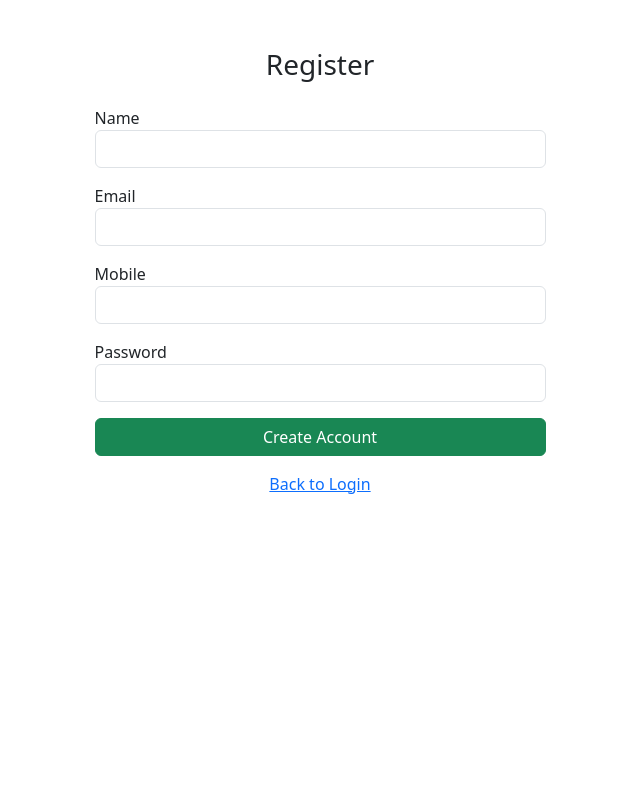
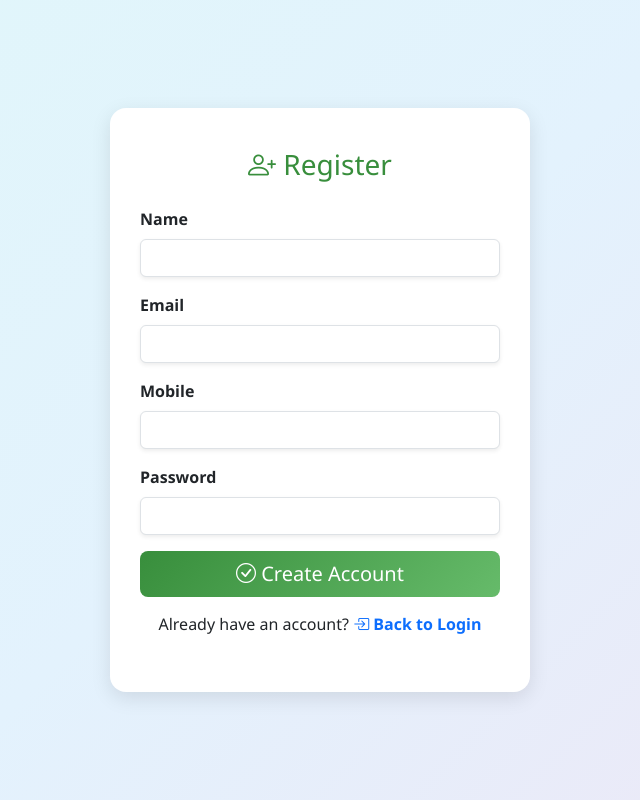
Before and after one commit to ashish86git/test_li, a Flask app: page /register in a window 1280 px wide. Shown: the whole page, without its empty margins (320-960 px from the left). Run offline with Flask 3, Linux system fonts and the light colour scheme.

Commit message:
Add files via upload

```diff
--- a/templates/register.html
+++ b/templates/register.html
@@ -4,21 +4,80 @@
   <meta charset="UTF-8">
   <title>Register</title>
   <link href="https://cdn.jsdelivr.net/npm/bootstrap@5.3.0/dist/css/bootstrap.min.css" rel="stylesheet">
+  <link href="https://cdn.jsdelivr.net/npm/bootstrap-icons/font/bootstrap-icons.css" rel="stylesheet">
+  <style>
+    body {
+      min-height: 100vh;
+      display: flex;
+      justify-content: center;
+      align-items: center;
+      background: linear-gradient(135deg, #e0f7fa, #e3f2fd, #ede7f6);
+      font-family: 'Segoe UI', Tahoma, Geneva, Verdana, sans-serif;
+    }
+    .register-card {
+      background: #fff;
+      border-radius: 16px;
+      padding: 40px 30px;
+      width: 420px;
+      box-shadow: 0px 6px 20px rgba(0,0,0,0.1);
+      animation: fadeIn 0.6s ease-in-out;
+    }
+    .register-card h3 {
+      text-align: center;
+      color: #388e3c;
+      margin-bottom: 25px;
+    }
+    .btn-success {
+      background: linear-gradient(135deg, #388e3c, #66bb6a);
+      border: none;
+    }
+    .btn-success:hover {
+      background: linear-gradient(135deg, #2e7d32, #43a047);
+    }
+    .back-link {
+      text-align: center;
+      margin-top: 15px;
+    }
+    @keyframes fadeIn {
+      from { opacity: 0; transform: translateY(-10px); }
+      to { opacity: 1; transform: translateY(0); }
+    }
+  </style>
 </head>
-<body class="container py-5">
-  <h3 class="text-center mb-4">Register</h3>
-  <div class="row justify-content-center">
-    <div class="col-md-5">
-      <form method="post">
-        <div class="mb-3"><label>Name</label><input class="form-control" name="name" required></div>
-        <div class="mb-3"><label>Email</label><input type="email" class="form-control" name="email" required></div>
-        <div class="mb-3"><label>Mobile</label><input class="form-control" name="mobile" required></div>
-        <div class="mb-3"><label>Password</label><input type="password" class="form-control" name="password" required></div>
-        <button class="btn btn-success w-100">Create Account</button>
-      </form>
-      <div class="text-center mt-3">
-        <a href="{{ url_for('login') }}">Back to Login</a>
+<body>
+  <div class="register-card">
+    <h3><i class="bi bi-person-plus"></i> Register</h3>
+
+    <form method="post">
+      <div class="mb-3">
+        <label class="form-label fw-bold">Name</label>
+        <input class="form-control shadow-sm" name="name" required>
       </div>
+      <div class="mb-3">
+        <label class="form-label fw-bold">Email</label>
+        <input type="email" class="form-control shadow-sm" name="email" required>
+      </div>
+      <div class="mb-3">
+        <label class="form-label fw-bold">Mobile</label>
+        <input class="form-control shadow-sm" name="mobile" required>
+      </div>
+      <div class="mb-3">
+        <label class="form-label fw-bold">Password</label>
+        <input type="password" class="form-control shadow-sm" name="password" required>
+      </div>
+      <div class="d-grid">
+        <button class="btn btn-success btn-lg">
+          <i class="bi bi-check-circle"></i> Create Account
+        </button>
+      </div>
+    </form>
+
+    <div class="back-link">
+      <p>Already have an account?
+        <a href="{{ url_for('login') }}" class="text-decoration-none fw-bold text-primary">
+          <i class="bi bi-box-arrow-in-right"></i> Back to Login
+        </a>
+      </p>
     </div>
   </div>
 </body>
```
Also changed, not shown: templates/login.html (+16 -3 lines).
